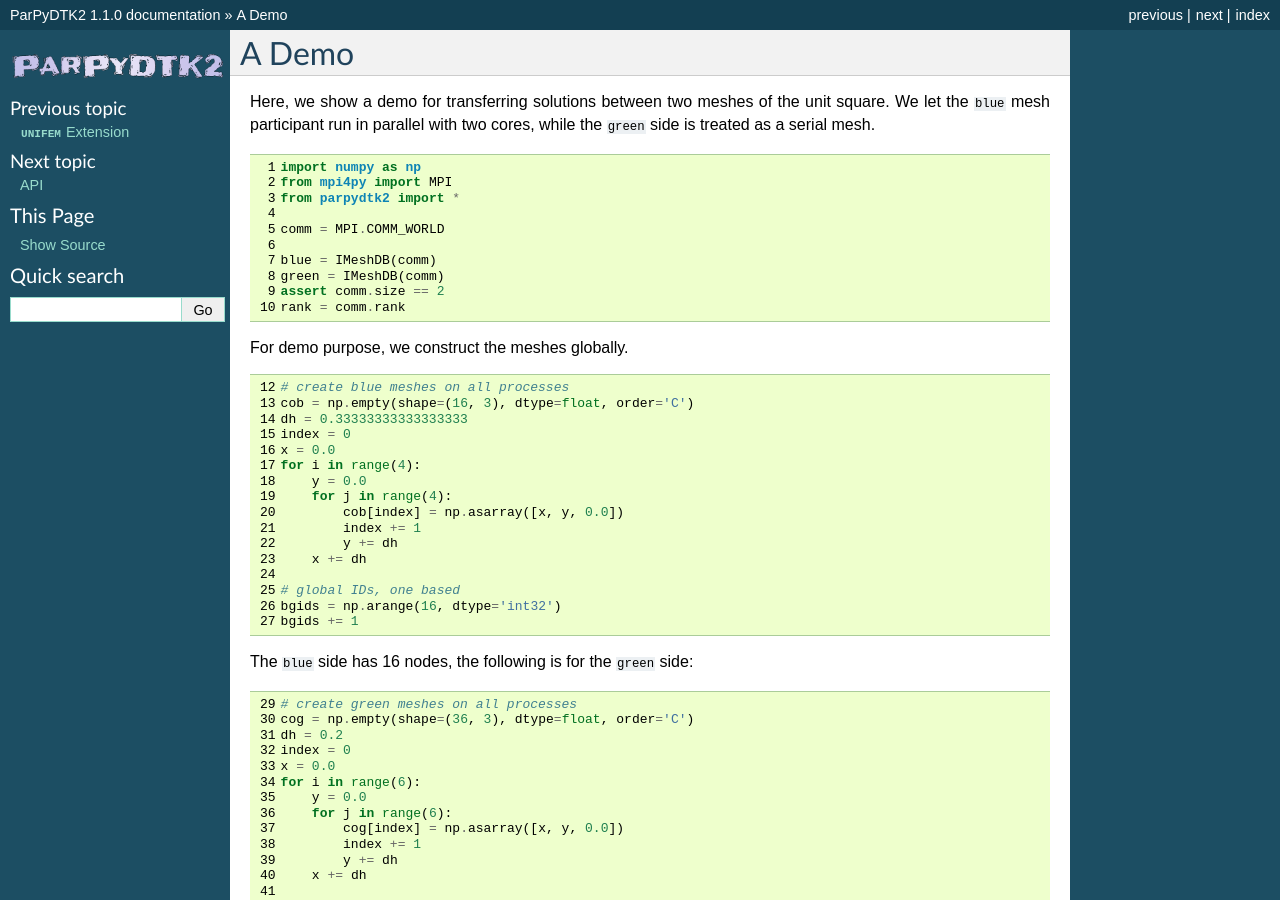
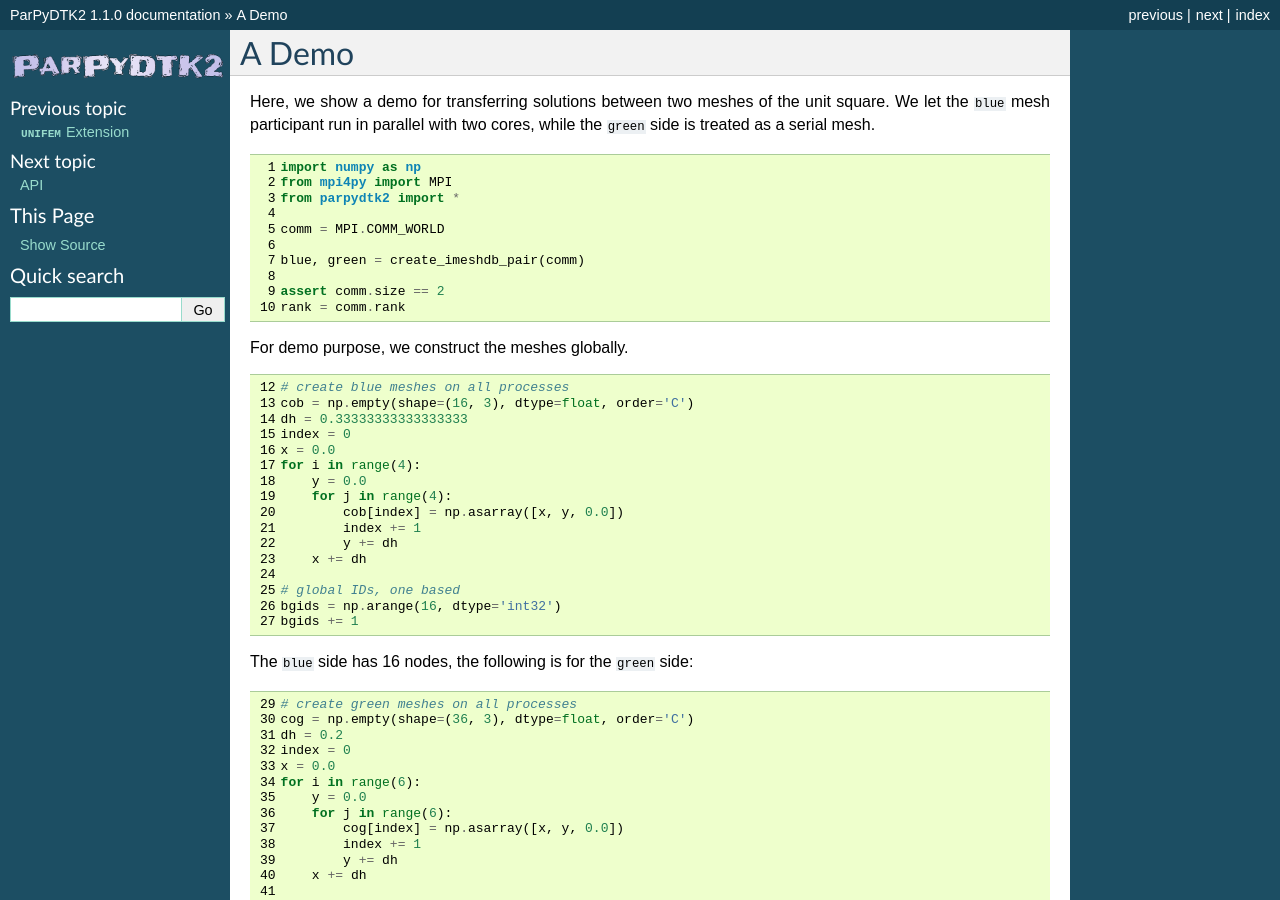
Before and after one commit to chiao45/parpydtk2, a Sphinx documentation site: the page built from docs/demo.rst, in a window 1280 px wide and 900 px high. Built offline with Sphinx 7.4.7, drawn with Linux system fonts in a browser that asks for light colours; formulas are drawn with MathJax 3.

Commit message:
minor fixes in documentation

```diff
--- a/docs/demo.rst
+++ b/docs/demo.rst
@@ -18,8 +18,8 @@
 
     comm = MPI.COMM_WORLD
 
-    blue = IMeshDB(comm)
-    green = IMeshDB(comm)
+    blue, green = create_imeshdb_pair(comm)
+
     assert comm.size == 2
     rank = comm.rank
 
```
Also changed, not shown: docs/intro.rst (+12 -3 lines).
